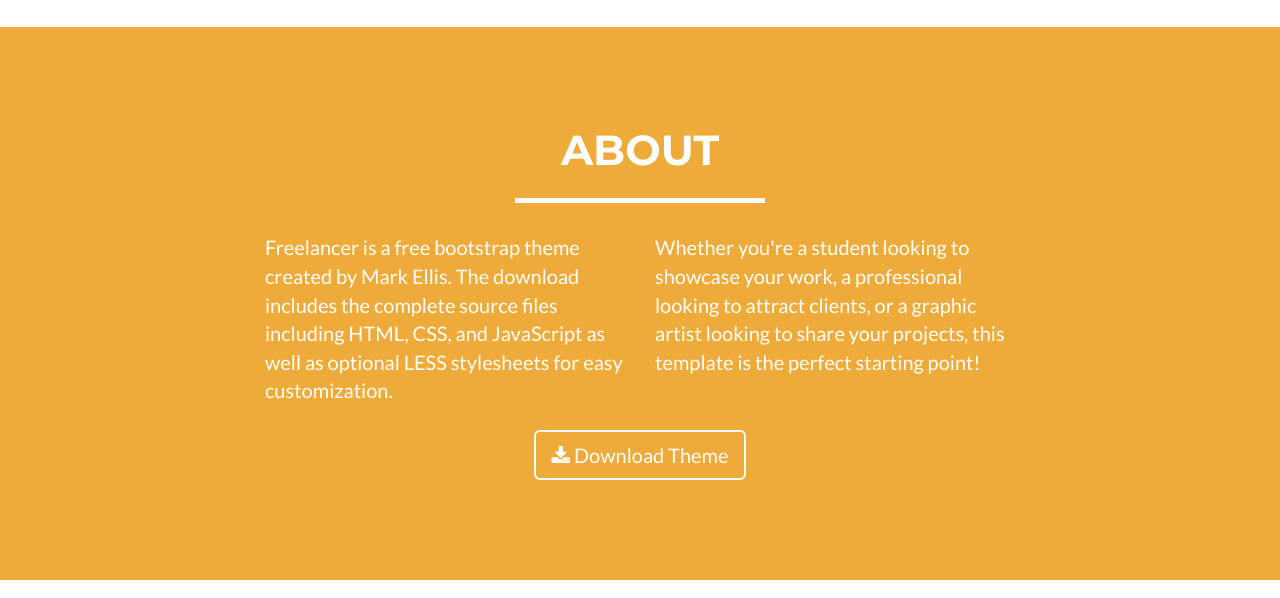
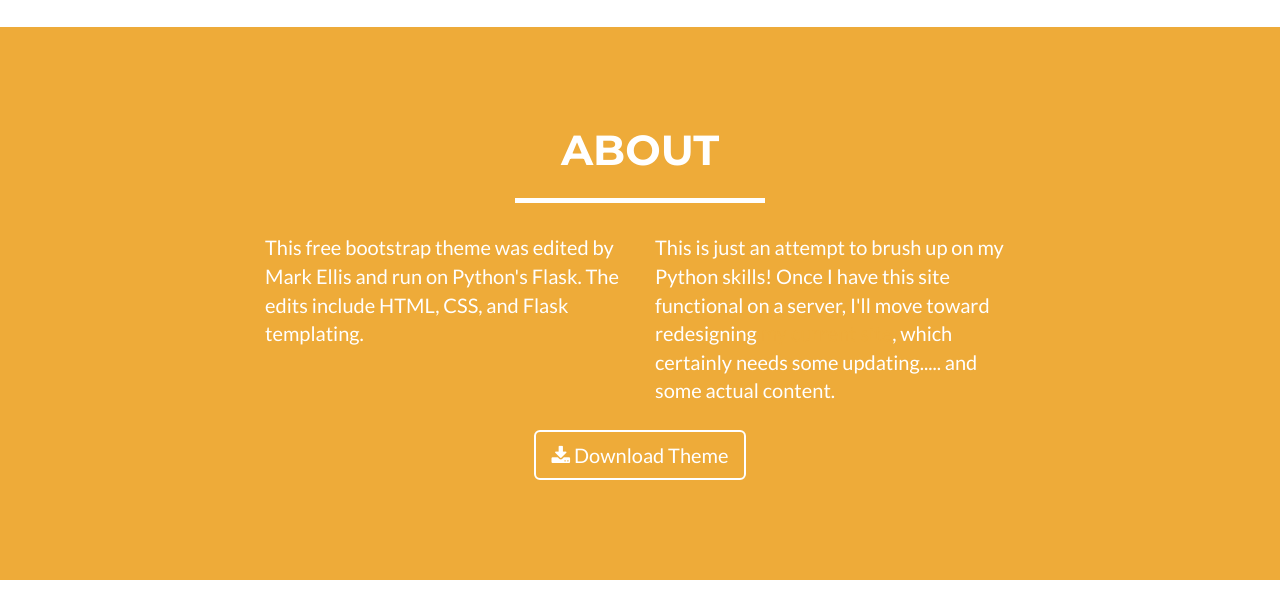
Before and after one commit to markellisdev/Flask-Website, a Flask app: page / in a window 1280 px wide. Shown: the part 1335-1933 px from the top of the page. Run offline with Flask 2, Linux system fonts and the light colour scheme; some libraries are stand-ins or nearby versions.

Commit message:
Updated site content

```diff
--- a/templates/home.html
+++ b/templates/home.html
@@ -66,10 +66,10 @@
                 </div>
                 <div class="row">
                     <div class="col-lg-4 col-lg-offset-2">
-                        <p>Freelancer is a free bootstrap theme created by Mark Ellis. The download includes the complete source files including HTML, CSS, and JavaScript as well as optional LESS stylesheets for easy customization.</p>
+                        <p>This free bootstrap theme was edited by Mark Ellis and run on Python's Flask. The edits include HTML, CSS, and Flask templating.</p>
                     </div>
                     <div class="col-lg-4">
-                        <p>Whether you're a student looking to showcase your work, a professional looking to attract clients, or a graphic artist looking to share your projects, this template is the perfect starting point!</p>
+                        <p>This is just an attempt to brush up on my Python skills! Once I have this site functional on a server, I'll move toward redesigning <a href="https://markellisdev.com">my current site</a>, which certainly needs some updating..... and some actual content.</p>
                     </div>
                     <div class="col-lg-8 col-lg-offset-2 text-center">
                         <a href="#" class="btn btn-lg btn-outline">
```
